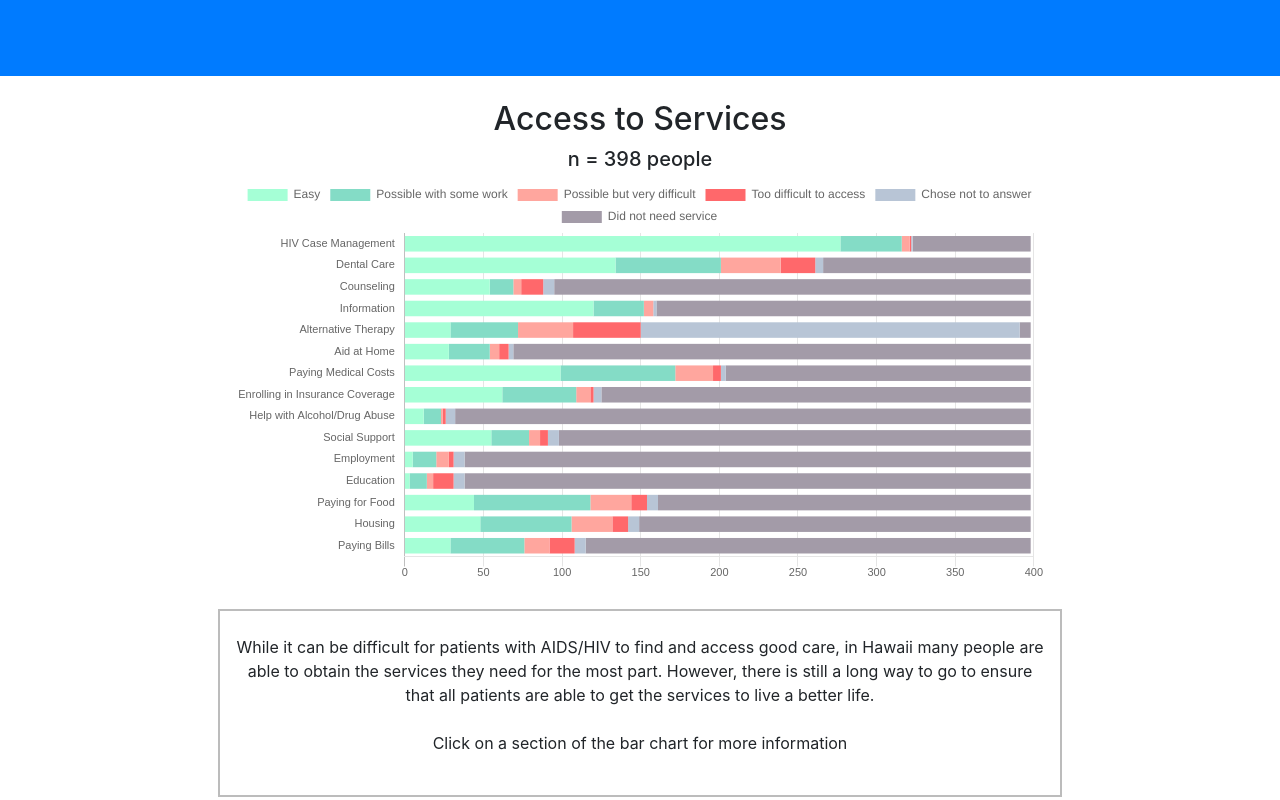
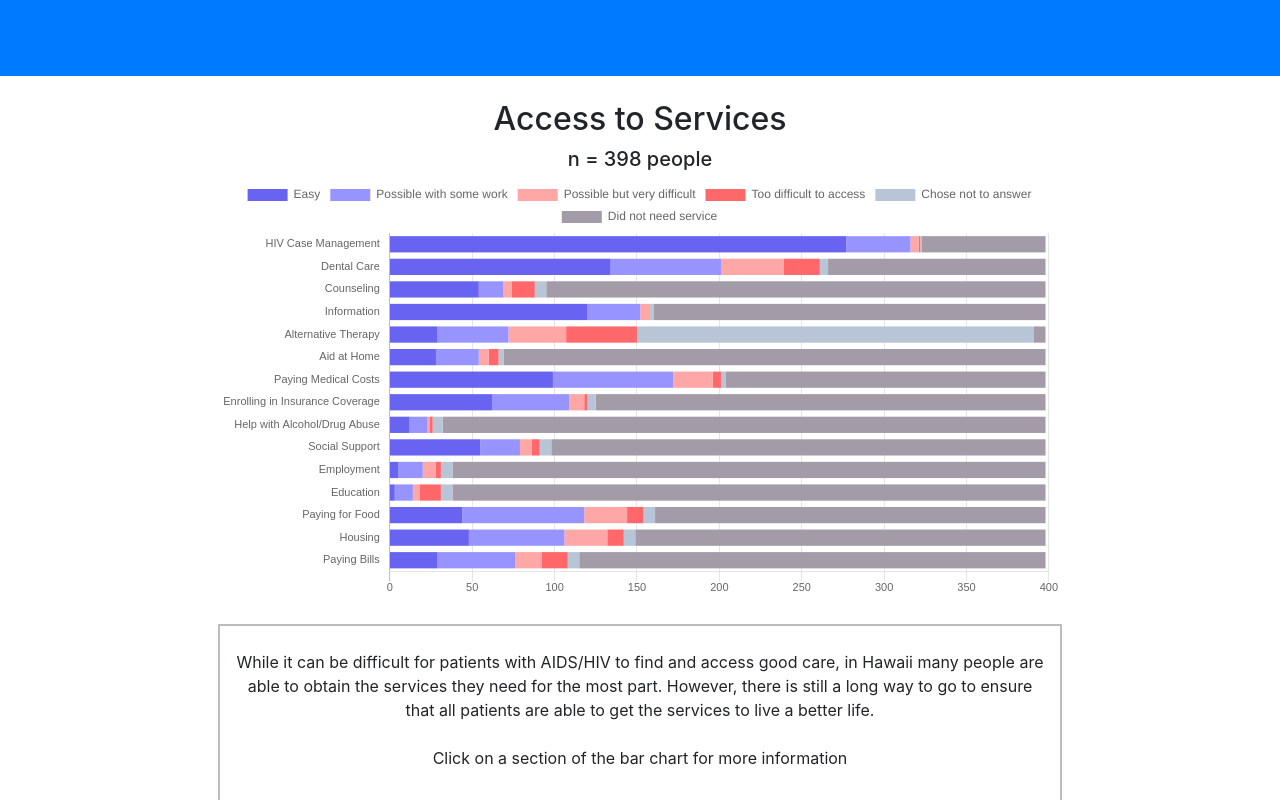
Before and after one commit to awyz/AIDSHIVData, a website with bundled scripts: page index.html in a window 1280 px wide. Shown: the part 1966-2766 px from the top of the page. Built offline with nearby package versions, Linux system fonts and the light colour scheme.

Commit message:
Added description

```diff
--- a/bar.js
+++ b/bar.js
@@ -78,15 +78,15 @@
             datasets: [{ // Easy
                 label: "Easy",
                 data: [277, 134, 54, 120, 29, 28, 99, 62, 12, 55, 5, 3, 44, 48, 29],
-                backgroundColor: "rgba(165, 255, 214, 1)",
+                backgroundColor: "rgba(104, 99, 240, 1)",
             },{ // Possible but required some work
                 label: "Possible with some work",
                 data: [39, 67, 15, 32, 43, 26, 73, 47, 11, 24, 15, 11, 74, 58, 47],
-                backgroundColor: "rgba(132, 220, 198, 1)",
+                backgroundColor: "rgba(152, 148, 255, 1)",
             }, { // Possible but very difficult
                 label: "Possible but very difficult",
                 data: [5, 38, 5, 6, 35, 6, 24, 9, 1, 7, 8, 4, 26, 26, 16],
-                backgroundColor: "rgba(255, 166, 158, 1)",
+                backgroundColor: "rgba(255, 166, 166, 1)",
             }, { // Too difficult to access
                 label: "Too difficult to access",
                 data: [1, 22, 14, 0, 43, 6, 5, 2, 2, 5, 3, 13, 10, 10, 16],
--- a/index.html
+++ b/index.html
@@ -75,9 +75,8 @@
                 <hr>
             </div>
             <div class="col-lg-8 mx-auto" style="background-color: rgba(0,0,0, .5)"> <br><br>
-                <p class="text-faded mb-5 rounded">Visualizations created by Team Treatment of HIV and AIDS in Hawai'i
-                    <br>[Background on study]<br>[What this study aims to achieve]<br>[Questions being asked and answered]</p>
-                <a class="btn btn-primary btn-xl js-scroll-trigger" href="#sociodemographics">View Results</a>
+                <p class="text-faded mb-5 rounded" style="text-align: justify">&nbsp;&nbsp; This survey, the HIV Needs Assessment, was conducted through CHOW, The Hawaii Life Foundation and The Hawaii Department of Health in 2017. There are 398 participants hailing from four of the eight Hawaiian Islands. Dr. Barile and Joy Agner, from the University of Hawaii at Manoa, analyzed the data and visualizations were created by Team Treatment of HIV and AIDS in Hawai’i from the University of Hawaii at Manoa.</p>
+                    <a class="btn btn-primary btn-xl js-scroll-trigger" href="#sociodemographics">View Results</a>
                 <br><br>
             </div>
         </div>
@@ -210,7 +209,7 @@
         <h5 class="text-center">n = 398 people</h5>
         <div class="row">
             <div class="col-lg-8 mx-auto text-center">
-                <div class="container">
+                <div class="fluid-container">
                     <canvas id="myBarChart"></canvas>
                 </div>
 
```
Also changed, not shown: testingtesting.html (+3 -3 lines).
